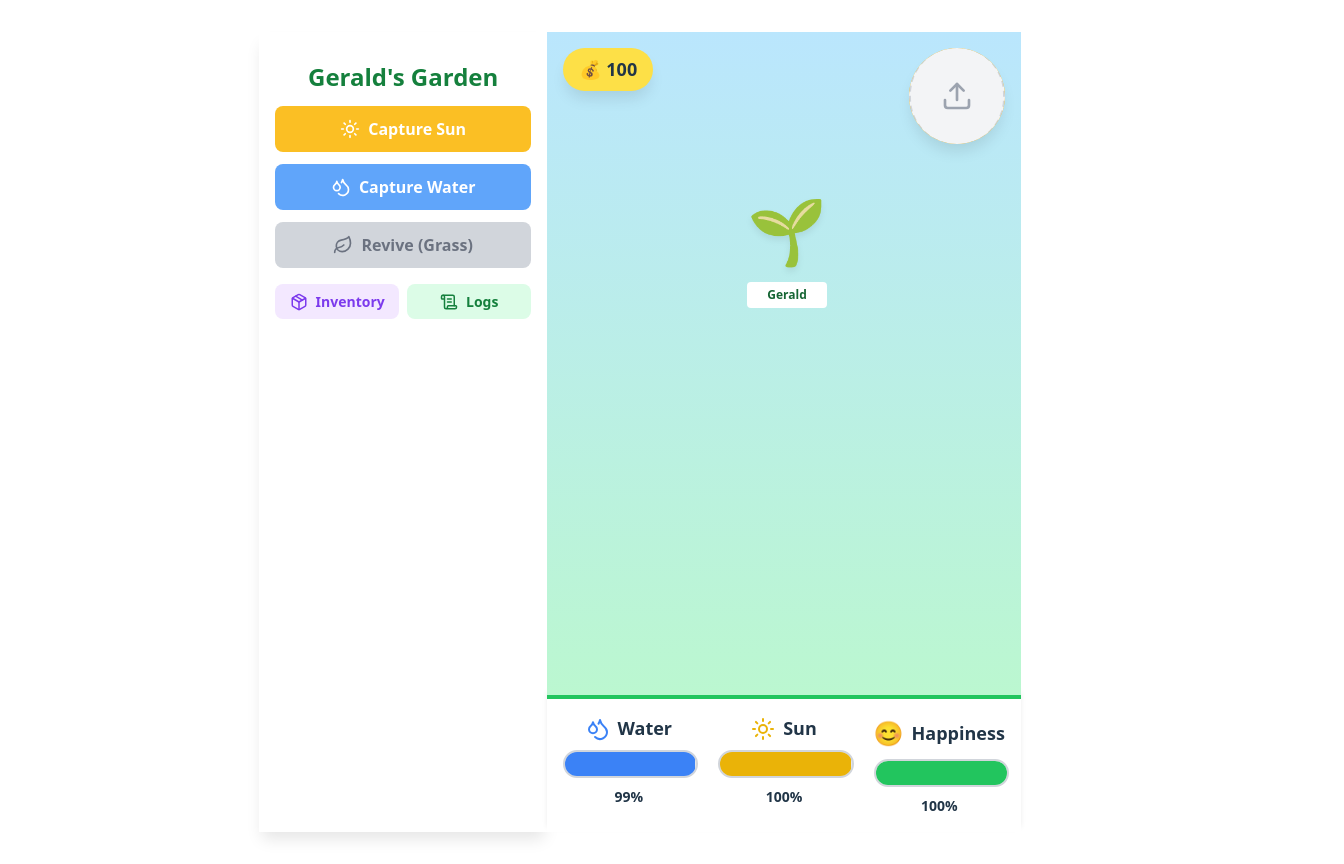
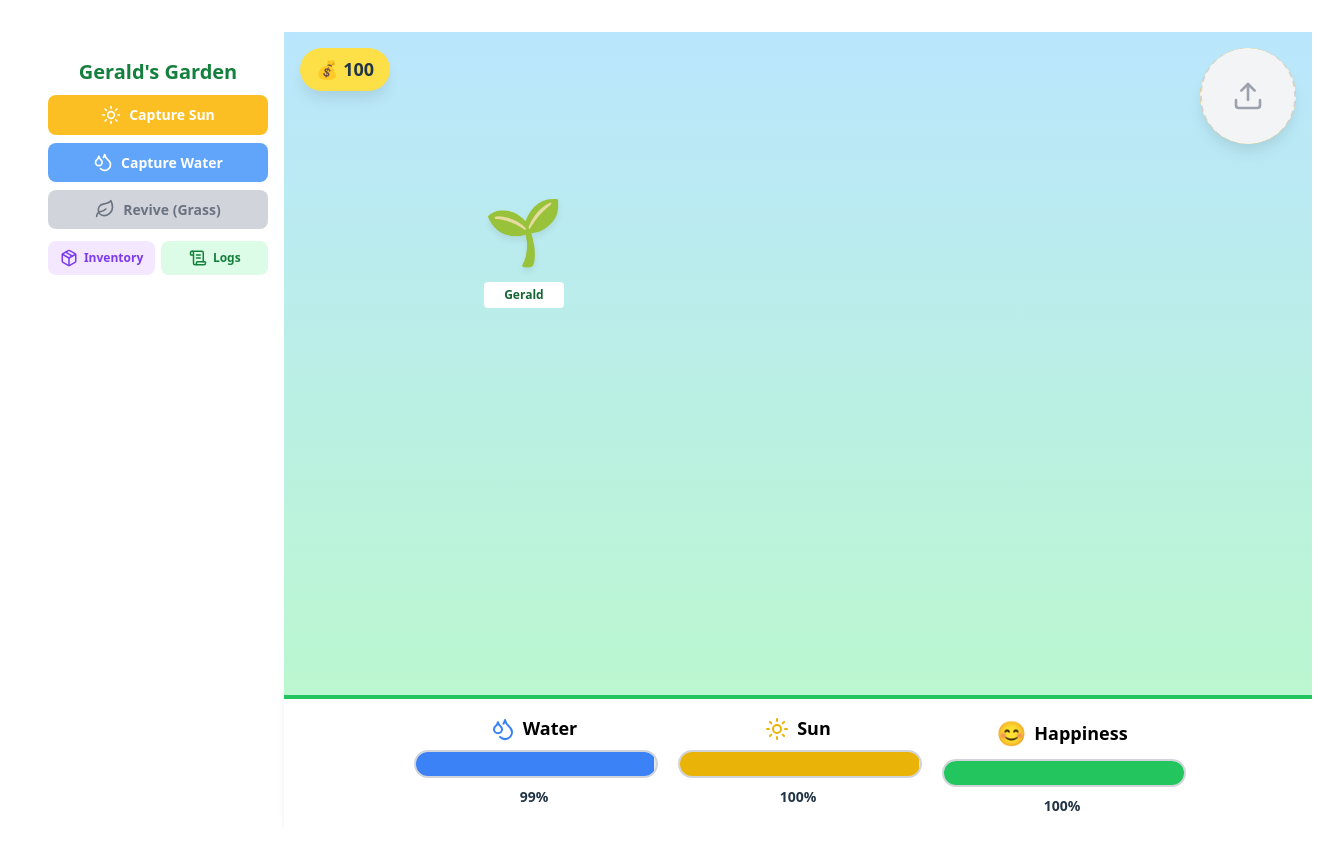
Before and after one commit to HKhan-5/Tamagotchi-Gerald, a React (Vite) app in the folder tamagotchi-gerald-app/: page / in a window 1280 px wide. Shown: the whole page, 1344 px wide, since content can reach past the window. Built offline with nearby package versions, Linux system fonts and the light colour scheme; the HTML template or start-up script is replaced by a standard one.

Commit message:
updates styles

```diff
--- a/tamagotchi-gerald-app/src/styles.ts
+++ b/tamagotchi-gerald-app/src/styles.ts
@@ -2,10 +2,15 @@ export const styles = {
   container: {
     display: 'flex',
     height: '100vh',
+    width: '100vw',
     background: 'linear-gradient(to bottom, #e0f2fe, #dcfce7)',
+    overflow: 'hidden',
   },
   sidebar: {
-    width: '16rem',
+    width: '220px',
+    minWidth: '200px',
+    maxWidth: '280px',
+    flexShrink: 0,
     backgroundColor: 'white',
     boxShadow: '0 10px 15px -3px rgba(0, 0, 0, 0.1)',
     padding: '1rem',
@@ -14,16 +19,16 @@ export const styles = {
     flexDirection: 'column',
   },
   sidebarTitle: {
-    fontSize: '1.5rem',
+    fontSize: '1.25rem',
     fontWeight: 'bold',
     color: '#15803d',
-    marginBottom: '1rem',
+    marginBottom: '0.75rem',
   },
   buttonGroup: {
     display: 'flex',
     flexDirection: 'column',
-    gap: '0.75rem',
-    marginBottom: '1rem',
+    gap: '0.5rem',
+    marginBottom: '0.75rem',
   },
   button: {
     width: '100%',
@@ -31,12 +36,13 @@ export const styles = {
     alignItems: 'center',
     justifyContent: 'center',
     gap: '0.5rem',
-    padding: '0.75rem 1rem',
+    padding: '0.6rem 0.75rem',
     borderRadius: '0.5rem',
     transition: 'all 0.2s',
     fontWeight: '600',
     border: 'none',
     cursor: 'pointer',
+    fontSize: '0.875rem',
   },
   buttonSun: {
     backgroundColor: '#fbbf24',
@@ -58,25 +64,26 @@ export const styles = {
   toggleButtons: {
     display: 'grid',
     gridTemplateColumns: '1fr 1fr',
-    gap: '0.5rem',
-    marginBottom: '1rem',
+    gap: '0.4rem',
+    marginBottom: '0.75rem',
   },
   toggleButton: {
     display: 'flex',
     alignItems: 'center',
     justifyContent: 'center',
-    gap: '0.5rem',
-    padding: '0.5rem 0.75rem',
+    gap: '0.4rem',
+    padding: '0.5rem',
     borderRadius: '0.5rem',
     transition: 'all 0.2s',
     fontWeight: '600',
     border: 'none',
     cursor: 'pointer',
-    fontSize: '0.875rem',
+    fontSize: '0.75rem',
   },
   panelContent: {
     flex: 1,
     overflowY: 'auto',
+    minHeight: 0,
   },
   inventoryPanel: {
     padding: '0.75rem',
@@ -119,6 +126,7 @@ export const styles = {
     display: 'flex',
     flexDirection: 'column',
     position: 'relative',
+    minWidth: 0,
   },
   currency: {
     position: 'absolute',
@@ -154,6 +162,7 @@ export const styles = {
     background: 'linear-gradient(to bottom, #bae6fd, #bbf7d0)',
     position: 'relative',
     overflow: 'hidden',
+    minHeight: 0,
   },
   draggable: {
     position: 'absolute',
@@ -165,6 +174,7 @@ export const styles = {
     borderTop: '4px solid #22c55e',
     padding: '1rem',
     boxShadow: '0 -4px 6px -1px rgba(0, 0, 0, 0.1)',
+    flexShrink: 0,
   },
   statsGrid: {
     display: 'grid',
@@ -182,6 +192,7 @@ export const styles = {
     justifyContent: 'center',
     gap: '0.5rem',
     marginBottom: '0.5rem',
+    color: '#000000ff',
   },
   statBar: {
     width: '100%',
```
